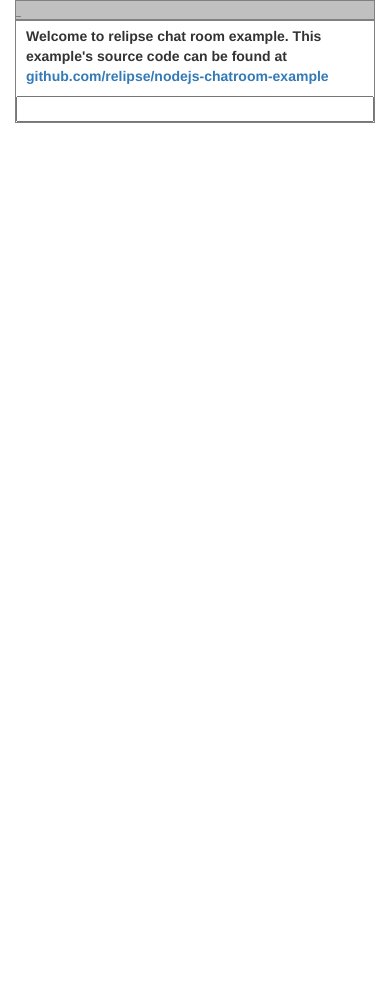
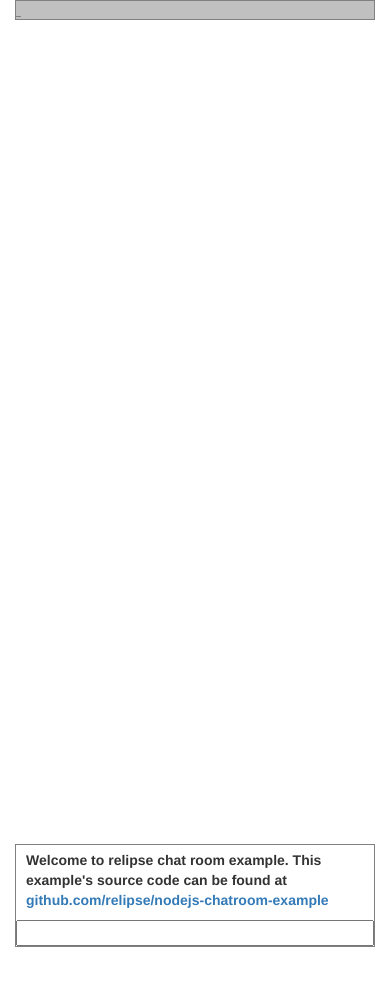
Before and after one commit to relipse/nodejs-chatroom-example, a website: page public/index.html in a window 390 px wide. Before the commit the page ends 844 px from the top, so only its background shows below. Drawn offline with nearby package versions, Linux system fonts and the light colour scheme; no server answers.

Commit message:
try height 100 again diff way

```diff
--- a/public/css/chatroom.css
+++ b/public/css/chatroom.css
@@ -7,7 +7,7 @@ body {
   height: 100%;
 }
 
-.mainChat {
+.expandHeight {
   height: 100%;
 }
 
--- a/public/index.html
+++ b/public/index.html
@@ -11,16 +11,16 @@
 <script src="/socket.io/socket.io.js"></script>
 </head>
 <body>
-<div class="mainChat container-fluid">
-	<div class="row">
-		<div class="col-xs-12 col-md-3 nopadding">
+<div class="expandHeight container-fluid">
+	<div class="expandHeight row">
+		<div class="expandHeight col-xs-12 col-md-3 nopadding">
 			<div class="members">
 				<ul class="memberList">
 					<li class="me"></li>
 				</ul>
 			</div>
 		</div>
-		<div class="col-xs-12 col-md-9">
+		<div class="expandHeight col-xs-12 col-md-9">
 			<div class="messages">
 				<ul>
 
```
